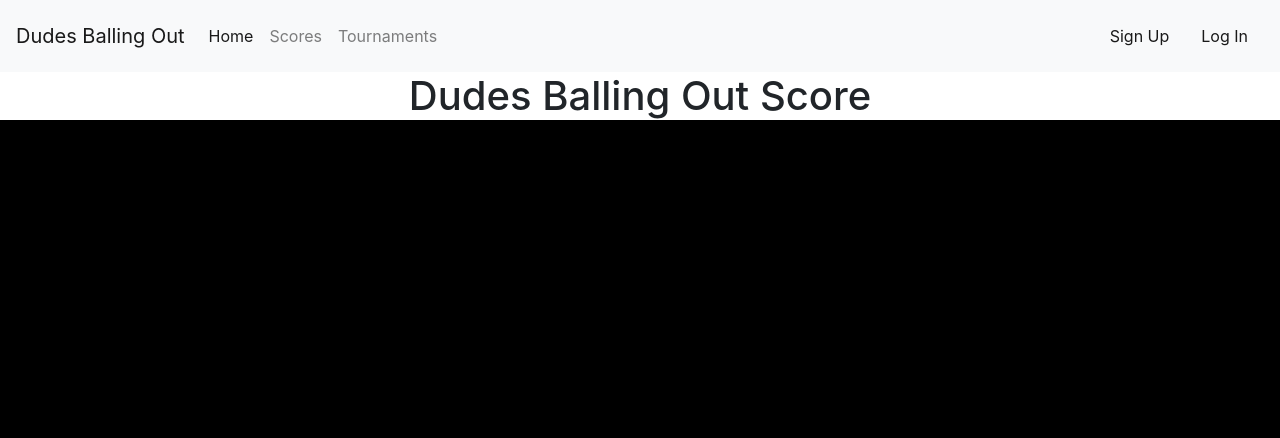
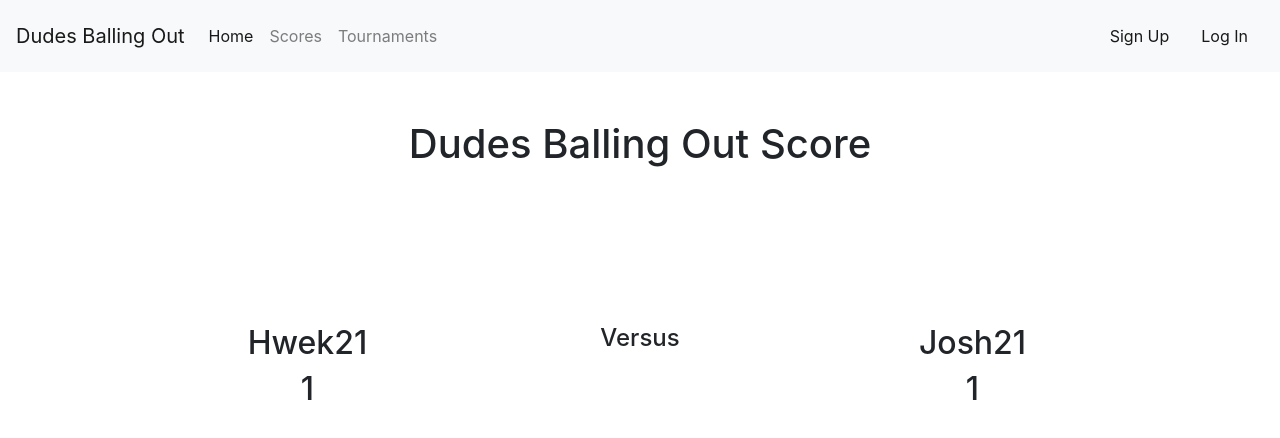
Before and after one commit to ed1868/Scoreboard, a React (Create React App) app in the folder scorefrontend/: page / in a window 1280 px wide. Shown: the top 438 px of the page. Built offline with nearby package versions, Linux system fonts and the light colour scheme; no server answers.

Commit message:
few homepage changes

```diff
--- a/scorefrontend/src/App.js
+++ b/scorefrontend/src/App.js
@@ -24,14 +24,16 @@ class App extends Component {
 
     this.fetchUser();
   }
-
+// console.log('HELLO : ',props)
   fetchUser = () => {
+    console.log('fetching user')
     this.authService
       .loggedin()
       .then((user) => this.setState({ ...this.state, user }));
   };
 
   getUser = (user) => {
+    console.log('get --- user')
     this.setState({ ...this.state, user });
   };
 
@@ -68,6 +70,14 @@ class App extends Component {
               path="/signIn"
               render={() => <SignIn getUser={this.getUser} />}
             />
+
+            <Route
+              exact
+              path="/logout"
+              render={() => (
+                <Main getUser={this.getUser} logout={this.logout} />
+              )}
+            />
           </Switch>
         </div>
       </Router>
--- a/scorefrontend/src/components/Homepage.js
+++ b/scorefrontend/src/components/Homepage.js
@@ -1,19 +1,16 @@
 import React, { Component } from "react";
-
-
 
 export default class Homepage extends Component {
   constructor() {
     super();
     this.state = {
       query: "",
-      queryResult: null
+      currentScore: "",
     };
     // this.service = new Service();
 
-
   }
-  handleFormSubmit = e => {
+  handleFormSubmit = (e) => {
     e.preventDefault();
 
     const query = this.state;
@@ -21,20 +18,22 @@ export default class Homepage extends Component {
     console.log(this.state);
     console.log(query);
 
+
+
     this.service
       .search({
-        query
+        query,
       })
-      .then(resultPayload => {
+      .then((resultPayload) => {
         console.log(resultPayload);
         this.setState({
           query: "",
-          queryResult: resultPayload
+          queryResult: resultPayload,
         });
       });
   };
 
-  handleChange = e => {
+  handleChange = (e) => {
     const { name, value } = e.target;
 
     if (name === "url") {
@@ -44,17 +43,31 @@ export default class Homepage extends Component {
     }
   };
 
-
-
   render() {
+    console.log('LA POINGA L: ',this.props)
     return (
       <div>
+        <div className="home-hero pt-5">
+          <h1 className="title">Dudes Balling Out Score</h1>
+        </div>
+        <section className="scoreSection">
+          <div className="container">
+            <div className="row mt-5">
+              <div className="col-md-5">
+                <h2>Hwek21</h2>
+                <h2>1</h2>
+              </div>
+              <div className="col-md-2">
+                <h4>Versus</h4>
+              </div>
 
-        <div className="home-hero">
-          <h1 className="title">Dudes Balling Out Score</h1>
-
+              <div className="col-md-5">
+                <h2>Josh21</h2>
+                <h2>1</h2>
+              </div>
+            </div>
           </div>
-
+        </section>
       </div>
     );
   }
--- a/scorefrontend/src/components/Main.js
+++ b/scorefrontend/src/components/Main.js
@@ -4,11 +4,11 @@ import { connect } from "react-redux";
 import Homepage from "../components/Homepage";
 
 const Main = props => {
-  console.log(props)
+  console.log('HELLO : ',props)
   return (
     <div className="container">
       <Switch>
-        <Route exact path="/" render={props => <Homepage {...props} />} />
+        {/* <Route exact path="/" render={props => <Homepage {...props} />} /> */}
       </Switch>
     </div>
   );
--- a/scorefrontend/src/components/Navbar/Navbar.js
+++ b/scorefrontend/src/components/Navbar/Navbar.js
@@ -1,8 +1,8 @@
 import React, { Component } from "react";
 import { Link } from "react-router-dom";
-// import AuthService from "../auth/AuthService";
+import AuthService from "../Auth/AuthService";
 import { Redirect } from "react-router-dom";
-
+import Homepage from '../Homepage'
 import "./navbar.css";
 
 export default class NavBar extends Component {
@@ -10,7 +10,7 @@ export default class NavBar extends Component {
     super(props);
     this.props = props;
     this.state = { loggedInUser: this.props["userInSession"] };
-    // this.service = new AuthService();
+    this.service = new AuthService();
     this.redirect = false;
   }
 
@@ -26,7 +26,7 @@ export default class NavBar extends Component {
 
   render() {
     if (this.redirect) {
-      return <Redirect to="/login" />;
+      return <Redirect to="/signIn" />;
     }
 
     console.log(this.props.userInSession);
@@ -34,29 +34,44 @@ export default class NavBar extends Component {
       console.log("esteeee", this.state.loggedInUser);
       return (
         <div>
-          <nav className="navbar navbar-expand">
-            <div className="container-fluid">
-              <div className="navbar-header">
-                <Link to="/" className="navbar-brand">
-                  {/* <img id="logo" src={Logo} alt="vitality" /> */}
-                </Link>
-              </div>
-              <ul className="nav navbar-nav navbar-right">
-                <li>
-                  <Link to="/cases">Cases</Link>
+          <nav class="navbar navbar-expand-lg navbar-light bg-light">
+            <a class="navbar-brand" href="#">
+              Dudes Balling Out
+            </a>
+            <button
+              class="navbar-toggler"
+              type="button"
+              data-toggle="collapse"
+              data-target="#navbarText"
+              aria-controls="navbarText"
+              aria-expanded="false"
+              aria-label="Toggle navigation"
+            >
+              <span class="navbar-toggler-icon"></span>
+            </button>
+            <div class="collapse navbar-collapse" id="navbarText">
+              <ul class="navbar-nav mr-auto">
+                <li class="nav-item active">
+                  <a class="nav-link" href="#">
+                    Home <span class="sr-only">(current)</span>
+                  </a>
                 </li>
-                <li>
-                  <Link to="/community">Community</Link>
+                <li class="nav-item">
+                  <a class="nav-link" href="#">
+                    Scores
+                  </a>
                 </li>
-                <li>
-                  <Link to="/:id/user-profile">Profile</Link>
-                </li>
-                <li>
-                  <Link to="/auth/logout">
-                    <a onClick={this.logOutHandler}>Logout</a>
-                  </Link>
+                <li class="nav-item">
+                  <a class="nav-link" href="#">
+                    Tournaments
+                  </a>
                 </li>
               </ul>
+              <span class="navbar-text">
+                <Link className="nav-link" to="/logout">
+                  <a onClick={this.logOutHandler}>Log Out</a>
+                </Link>
+              </span>
             </div>
           </nav>
         </div>
@@ -109,6 +124,7 @@ export default class NavBar extends Component {
               </span>
             </div>
           </nav>
+          <Homepage  />
         </div>
       );
     }
--- a/scorefrontend/src/index.css
+++ b/scorefrontend/src/index.css
@@ -1,12 +1,15 @@
 html {
-  background: #000;
+  /* background: #000; */
 }
 
+.scoreSection{
+  padding-top:100px;
+}
 .formRow{
   background-color:Red;
 }
 .background{
-background-color: black;
+/* background-color: black; */
   /* background-image: url('https://images.unsplash.com/photo-1486882430381-e76d701e0a3e?ixid=MXwxMjA3fDB8MHxwaG90by1wYWdlfHx8fGVufDB8fHw%3D&ixlib=rb-1.2.1&auto=format&fit=crop&w=1050&q=80');
   background-size: cover; */
 }
```
Also changed, not shown: scorefrontend/src/components/Auth/AuthService.js (+0 -17 lines), 2 other files (tests, documents, lock files or other folders).
